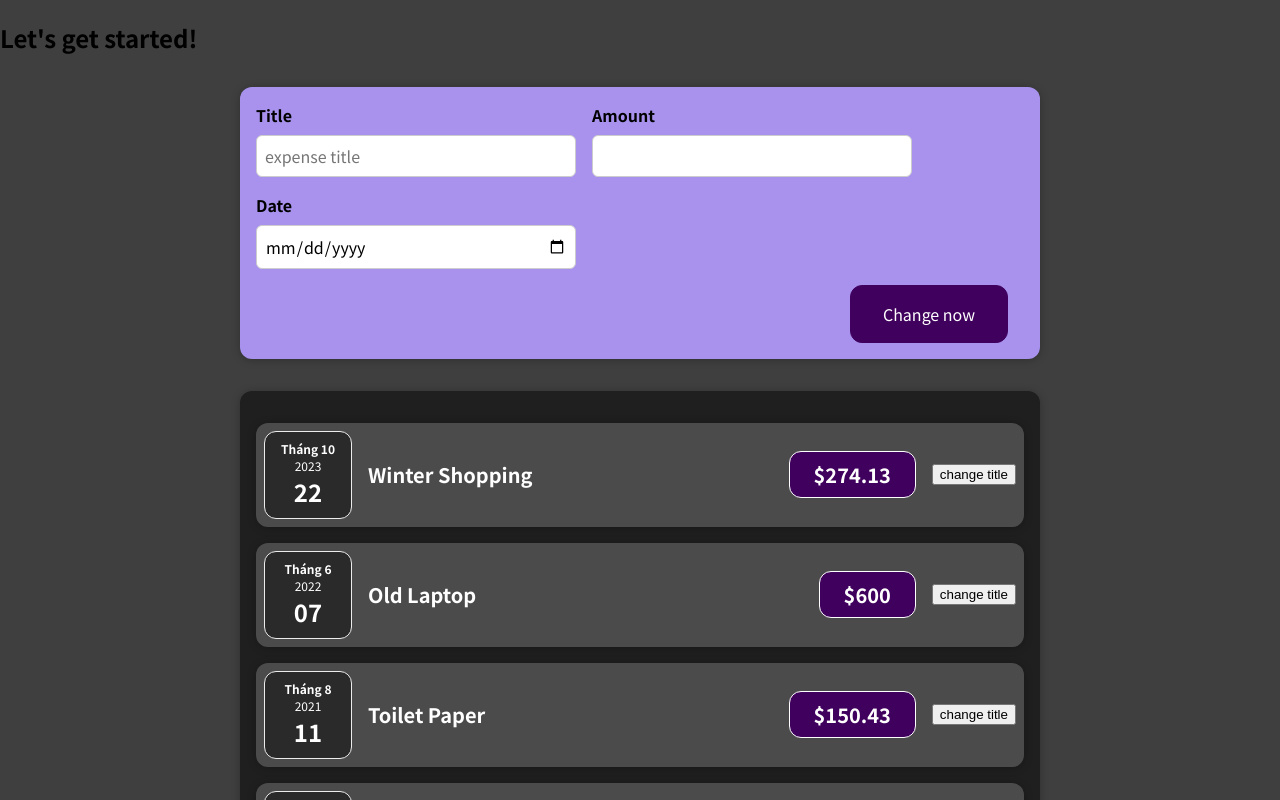
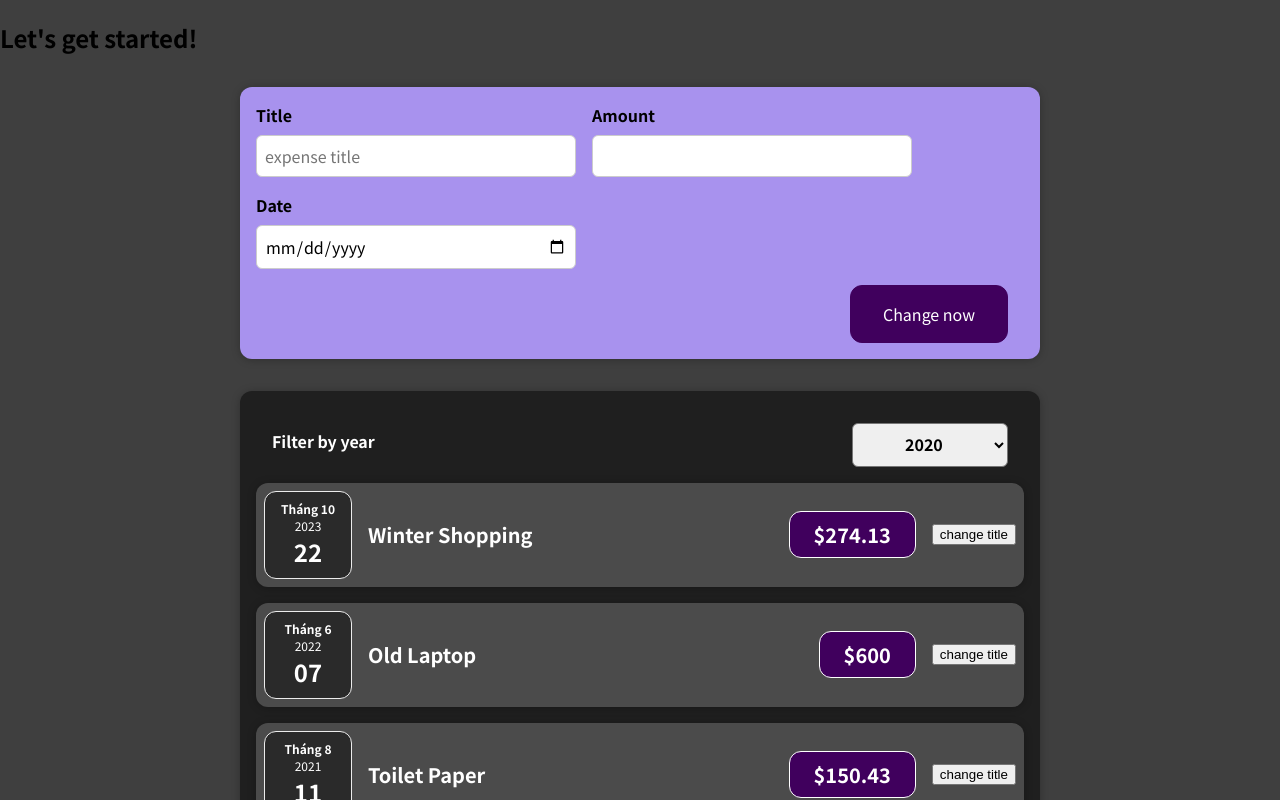
Before and after one commit to phlong19/Expense-Tracker, a React (Create React App) app: page / in a window 1280 px wide. Shown: the top 800 px of the page. Built offline with nearby package versions, Linux system fonts and the light colour scheme.

Commit message:
add filter

```diff
--- a/src/App.js
+++ b/src/App.js
@@ -29,10 +29,18 @@ const App = () => {
     },
   ];
 
+  const addExpenseHandler = expenseData => {
+    const expense = {
+      ...expenseData,
+    };
+    expenses.push(expense);
+    console.log(expenses);
+  };
+
   return (
     <div>
       <h2>Let's get started!</h2>
-      <NewExpense />
+      <NewExpense onAddExpense={addExpenseHandler} />
       <Expenses items={expenses} />
     </div>
   );
--- /dev/null
+++ b/src/components/Expenses/ExpenseFilter.css
@@ -0,0 +1,24 @@
+.expenses-filter {
+    color: white;
+    padding: 0 1rem;
+  }
+
+  .expenses-filter__control {
+    display: flex;
+    width: 100%;
+    align-items: center;
+    justify-content: space-between;
+    margin: 1rem 0;
+  }
+
+  .expenses-filter label {
+    font-weight: bold;
+    margin-bottom: 0.5rem;
+  }
+
+  .expenses-filter select {
+    font: inherit;
+    padding: 0.5rem 3rem;
+    font-weight: bold;
+    border-radius: 6px;
+  }
--- /dev/null
+++ b/src/components/Expenses/ExpenseFilter.js
@@ -0,0 +1,23 @@
+import './ExpenseFilter.css';
+
+const ExpenseFilter = props => {
+  const dropdownChangeHandler = e => {
+    props.onChangeFilter(e.target.value);
+  };
+
+  return (
+    <div className="expenses-filter">
+      <div className="expenses-filter__control">
+        <label>Filter by year</label>
+        <select value={props.selected} onChange={dropdownChangeHandler}>
+          <option value="2022">2022</option>
+          <option value="2021">2021</option>
+          <option value="2020">2020</option>
+          <option value="2019">2019</option>
+        </select>
+      </div>
+    </div>
+  );
+};
+
+export default ExpenseFilter;
--- a/src/components/Expenses/ExpenseItems.js
+++ b/src/components/Expenses/ExpenseItems.js
@@ -6,7 +6,7 @@ import Card from '../UI/Card';
 
 const ExpenseItem = props => {
   const [title, setTitle] = useState(props.title);
-  console.log(title, setTitle);
+  // console.log(title, setTitle);
   const clickHandler = () => {
     setTitle('changed');
   };
--- a/src/components/Expenses/Expenses.js
+++ b/src/components/Expenses/Expenses.js
@@ -1,10 +1,22 @@
+import { useState } from 'react';
 import Card from '../UI/Card';
+import ExpenseFilter from './ExpenseFilter';
 import ExpenseItem from './ExpenseItems';
 import './Expenses.css';
 
 const Expenses = props => {
+  const [filteredYear, setFilteredYear] = useState('2020');
+
+  const filterChangeHandler = selectedYear => {
+    setFilteredYear(selectedYear);
+  };
   return (
+    <div>
       <Card className="expenses">
+        <ExpenseFilter
+          selected={filteredYear}
+          onChangeFilter={filterChangeHandler}
+        />
         <ExpenseItem
           title={props.items[0].title}
           amount={props.items[0].amount}
@@ -26,6 +38,7 @@ const Expenses = props => {
           date={props.items[3].date}
         />
       </Card>
+    </div>
   );
 };
 
--- a/src/components/NewExpense/ExpenseForm.js
+++ b/src/components/NewExpense/ExpenseForm.js
@@ -1,24 +1,86 @@
+import { useState } from 'react';
 import './ExpenseForm.css';
 
-const ExpenseForm = () => {
+const ExpenseForm = props => {
+  const [enteredAmount, setEnteredAmount] = useState('');
+  const [enteredDate, setEnteredDate] = useState('');
+  const [enteredTitle, setEnteredTitle] = useState('');
+
+  // const [userInput, setUserInput] = useState({
+  //   enteredTitle: '',
+  //   enteredDate: '',
+  //   enteredAmount: '',
+  // });
+
+  const titleChangeHandler = e => {
+    setEnteredTitle(e.target.value);
+    // setUserInput(prevState => {
+    //   return {
+    //     ...prevState,
+    //     enteredTitle: e.target.value,
+    //   };
+    // });
+  };
+
+  const dateChangeHandler = e => {
+    setEnteredDate(e.target.value);
+  };
+
+  const amountChangeHandler = e => {
+    setEnteredAmount(e.target.value);
+  };
+
+  const submitHandler = e => {
+    e.preventDefault();
+
+    const expense = {
+      title: enteredTitle,
+      amount: enteredAmount,
+      date: new Date(enteredDate),
+    };
+
+    props.onSaveExpenseData(expense);
+    setEnteredTitle('');
+    setEnteredAmount('');
+    setEnteredDate('');
+    // console.log(expense);
+  };
+
   return (
-    <form>
+    <form onSubmit={submitHandler}>
       <div className="new-expense__controls">
         <div className="new-expense__control">
           <label>Title</label>
-          <input type="text" placeholder="expense title" />
+          <input
+            type="text"
+            value={enteredTitle}
+            onChange={titleChangeHandler}
+            placeholder="expense title"
+          />
         </div>
         <div className="new-expense__control">
           <label>Amount</label>
-          <input type="number" min="0.01" step="0.01" />
+          <input
+            type="number"
+            value={enteredAmount}
+            onChange={amountChangeHandler}
+            min="0.01"
+            step="0.01"
+          />
         </div>
         <div className="new-expense__control">
           <label>Date</label>
-          <input type="date" min="2022-01-01" max="2023-22-9" />
+          <input
+            type="date"
+            value={enteredDate}
+            onChange={dateChangeHandler}
+            min="2022-01-01"
+            max="2023-22-9"
+          />
         </div>
       </div>
       <div className="new-expense__actions">
-        <button type='submit'>Change now</button>
+        <button type="submit">Change now</button>
       </div>
     </form>
   );
--- a/src/components/NewExpense/NewExpense.css
+++ b/src/components/NewExpense/NewExpense.css
@@ -36,8 +36,3 @@
 .new-expense button.alternative:active {
   background-color: #ddb3f8;
 }
-
-.newForm {
-  color: black;
-  margin: 0 auto;
-}
--- a/src/components/NewExpense/NewExpense.js
+++ b/src/components/NewExpense/NewExpense.js
@@ -1,10 +1,17 @@
 import './NewExpense.css';
 import ExpenseForm from './ExpenseForm';
 
-const NewExpense = () => {
+const NewExpense = props => {
+  const saveExpenseDataHandler = enteredExpenseData => {
+    const expenseData = {
+      ...enteredExpenseData,
+      id: Math.random().toString(),
+    };
+    props.onAddExpense(expenseData);
+  };
   return (
     <div className="new-expense">
-      <ExpenseForm />
+      <ExpenseForm onSaveExpenseData={saveExpenseDataHandler} />
     </div>
   );
 };
```
Lines whose indentation alone changed are shown as unchanged.
